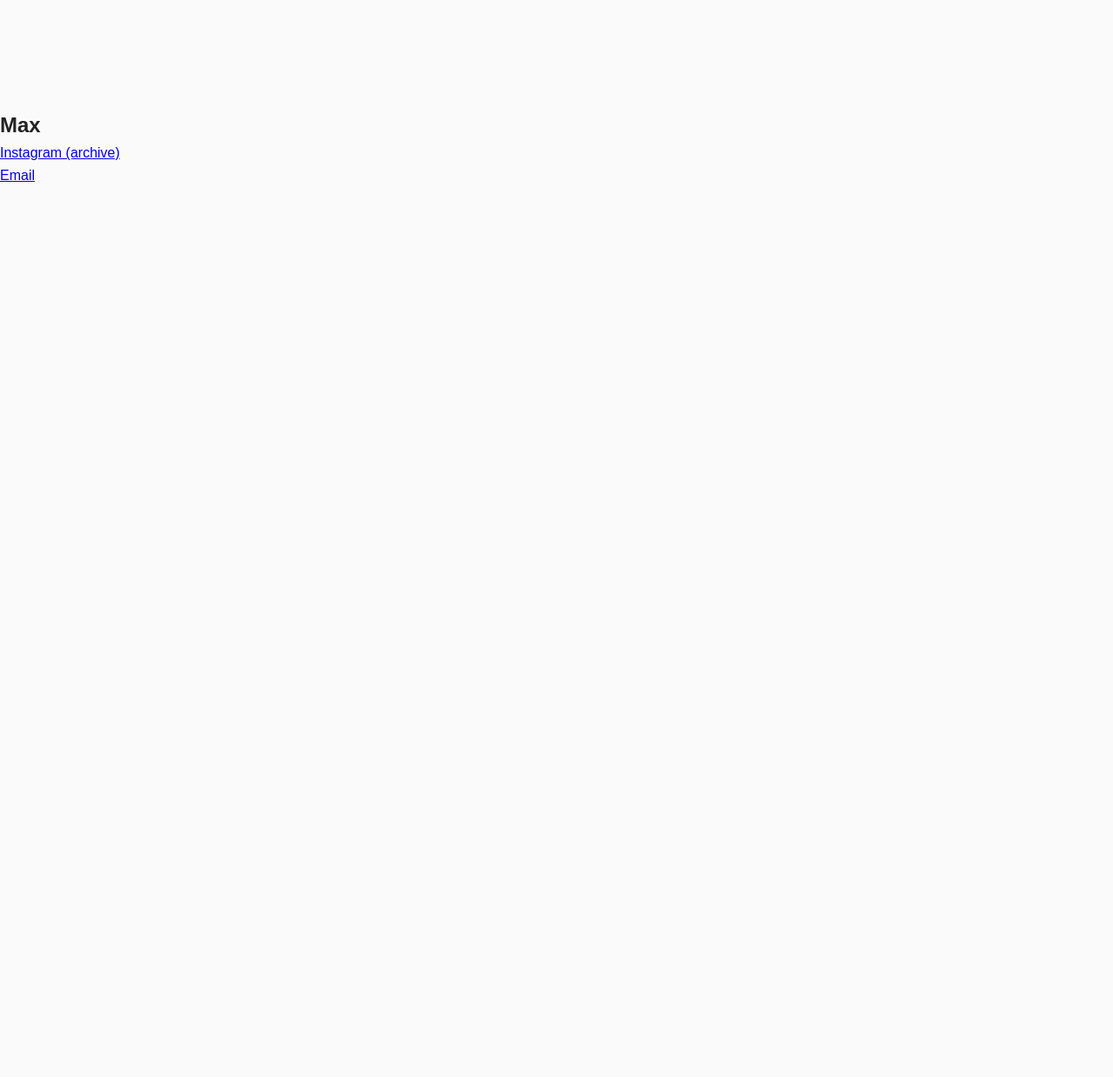
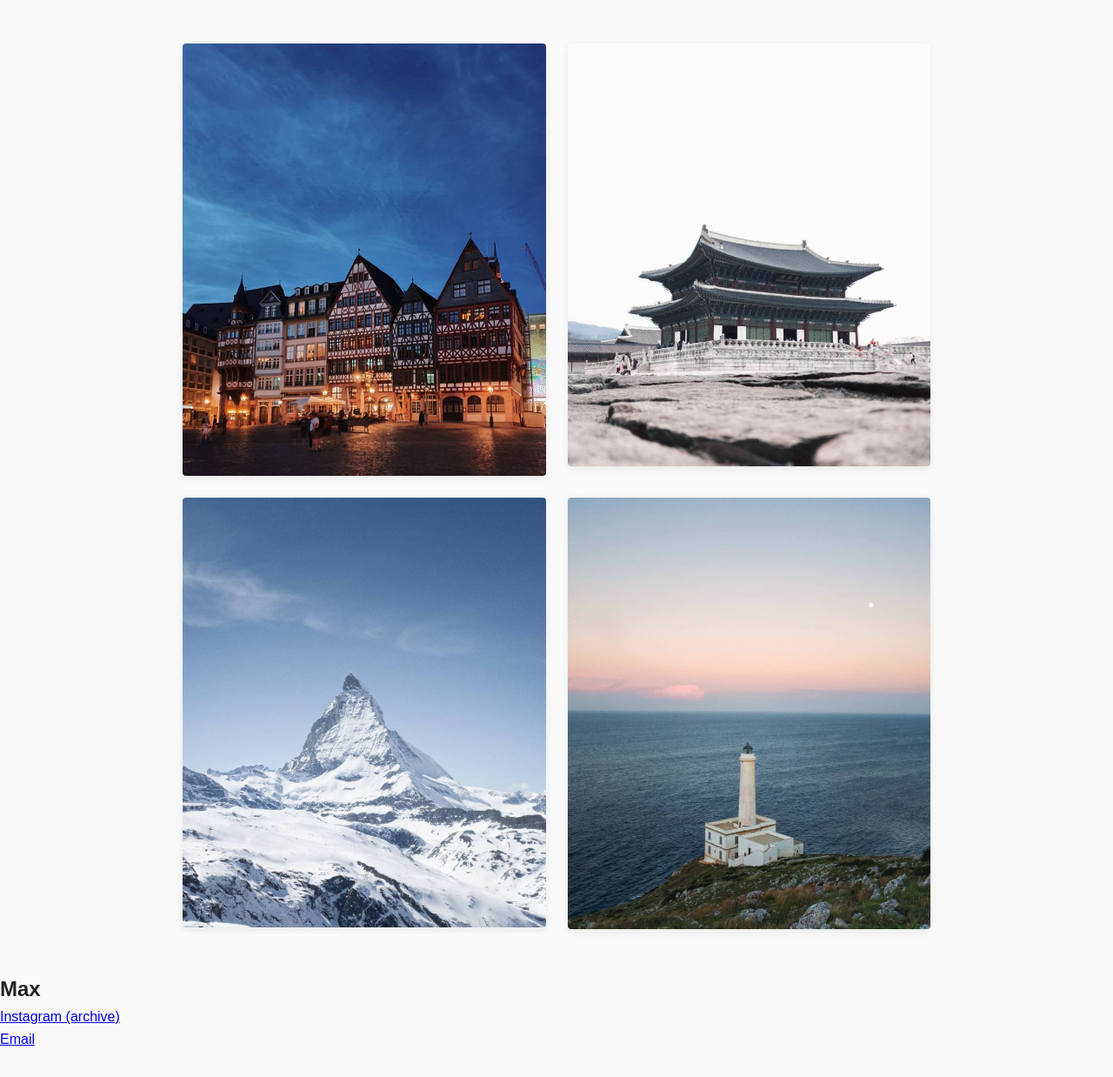
Before and after one commit to maxonthecouch/maxonthecouch.github.io, a plain HTML site: page index.html in a window 1280 px wide. Shown: the whole page at 87% size. Before the commit the page ends 800 px from the top, so only its background shows below. Drawn offline with Linux system fonts and the light colour scheme.

Commit message:
Update index.html
fixed images path

```diff
--- a/index.html
+++ b/index.html
@@ -11,10 +11,10 @@
   <section class="details-section">
     <div class="images-column">
       <section class="gallery">
-        <img src="images/photo1.jpg" alt="">
-        <img src="images/photo2.jpg" alt="">
-        <img src="images/photo3.jpg" alt="">
-        <img src="images/photo4.jpg" alt="">
+        <img src="images/photo 1 website.jpg" alt="">
+        <img src="images/photo 2 website.jpg" alt="">
+        <img src="images/photo 3 website.jpg" alt="">
+        <img src="images/photo 4 website.jpg" alt="">
       </section>
     </div>
 
```
